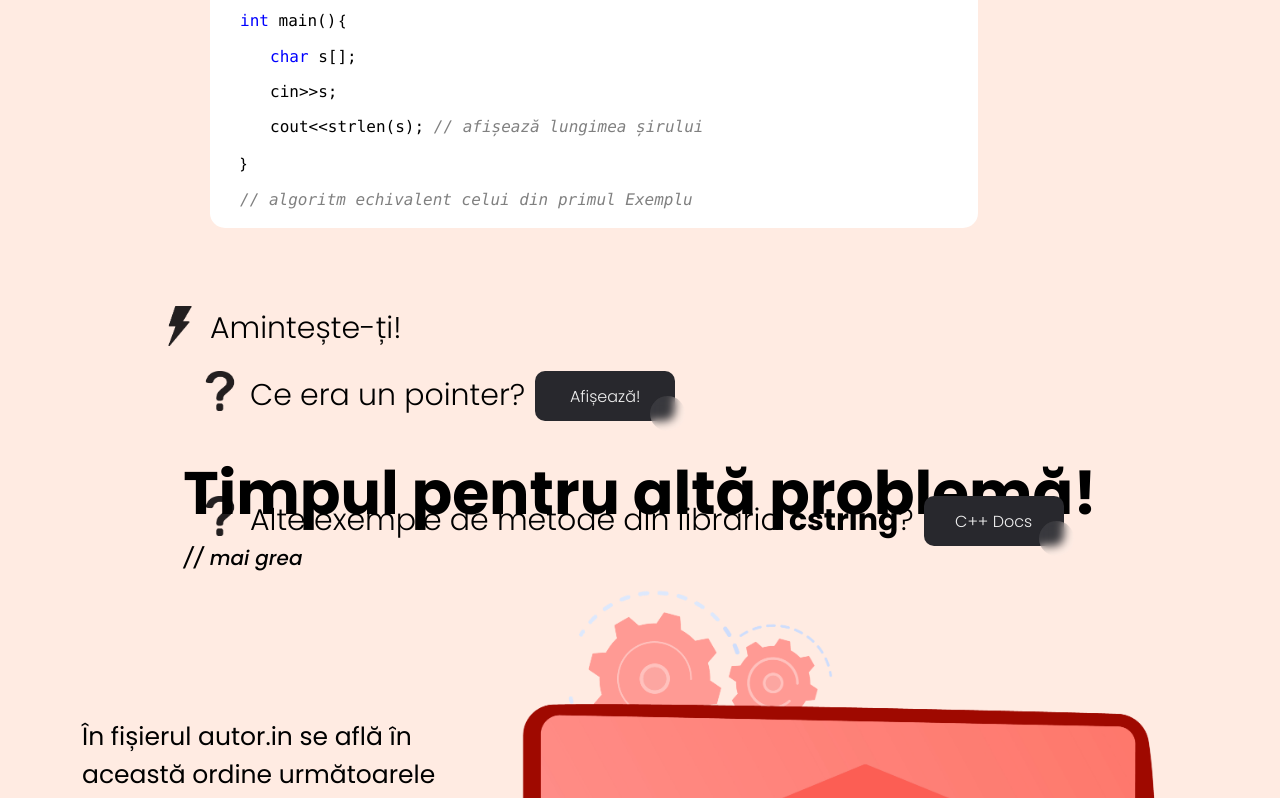
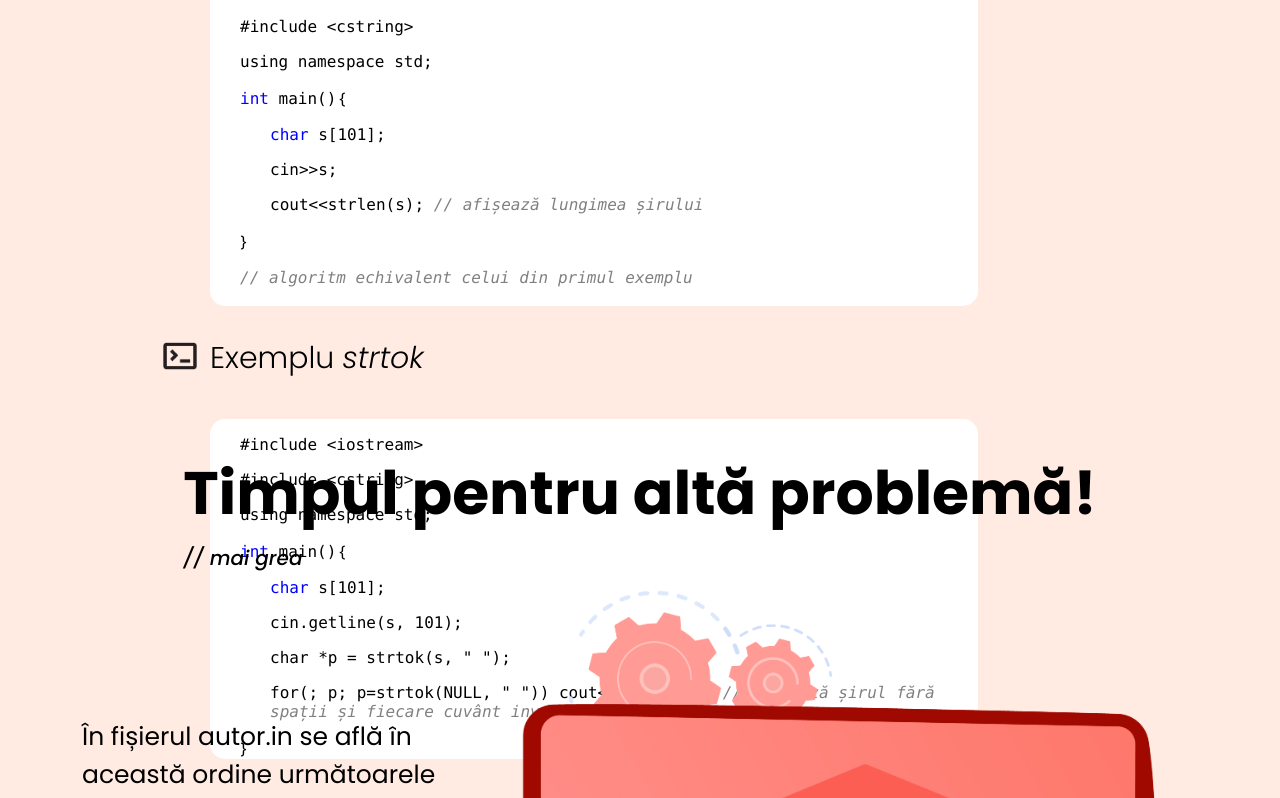
Before and after one commit to proxy76/razvan.github.io, a React (Create React App) app: page / in a window 1280 px wide. Shown: the part 6782-7580 px from the top of the page. Built offline with nearby package versions, Linux system fonts and the light colour scheme; a web font is replaced by a local one.

Commit message:
Update sc.js

```diff
--- a/src/components/sc.js
+++ b/src/components/sc.js
@@ -116,6 +116,7 @@ export default function SirCaract(){
                         <li>strchr(char*, char) - return: *char, caută într-un șir, un caracter</li>
                         <li>strstr(char*, char*) - return: *char, caută într-un șir, alt șir</li>
                         <li>strspn(char*, char*) - return: int, caută într-un șir, alt șir și afișează pe câte poziții se întinde</li>
+                        <li><b>strtok(char*, const char*) / strtok(NULL, const char*)</b> - este folosit pentru împărțirea unui string mai mare, în string-uri mai mici</li>
                     </ul>
                     <p><img src='terminal.png' /><span>Exemplu</span></p>
                     <section className="sc--code-sample2">
@@ -127,11 +128,29 @@ export default function SirCaract(){
                             <p></p>
                             <p></p>
                             <p><span style={{color: "blue"}}>int</span> main()｛</p>
-                            <p style={{marginLeft: 30}}><span style={{color: "blue"}}>char</span> s[];</p>
+                            <p style={{marginLeft: 30}}><span style={{color: "blue"}}>char</span> s[101];</p>
                             <p style={{marginLeft: 30}}>cin&gt;&gt;s;</p>
                             <p style={{marginLeft: 30}}>cout&lt;&lt;strlen(s); <span style={{fontStyle: 'italic', color: 'gray'}}> // afișează lungimea șirului</span></p>
                             <p>｝</p>
-                            <p><span style={{fontStyle: 'italic', color: 'gray'}}> // algoritm echivalent celui din primul Exemplu</span></p>
+                            <p><span style={{fontStyle: 'italic', color: 'gray'}}> // algoritm echivalent celui din primul exemplu</span></p>
+                        </div>
+                    </section>
+                    <p><img src='terminal.png' /><span>Exemplu <i>strtok</i></span></p>
+                    <section className="sc--code-sample2">
+                        <div className="sc--code-text">
+                            <p>#include &lt;iostream&gt;</p>
+                            <p>#include &lt;cstring&gt;</p>
+                            <p></p>
+                            <p>using namespace std;</p>
+                            <p></p>
+                            <p></p>
+                            <p><span style={{color: "blue"}}>int</span> main()｛</p>
+                            <p style={{marginLeft: 30}}><span style={{color: "blue"}}>char</span> s[101];</p>
+                            <p style={{marginLeft: 30}}>cin.getline(s, 101);</p>
+                            <p style={{marginLeft: 30}}>char *p = strtok(s, " ");</p>
+                            <p style={{marginLeft: 30}}>for(; p; p=strtok(NULL, " ")) cout&lt;&lt;strrev(p);<span style={{fontStyle: 'italic', color: 'gray'}}> // afișează șirul fără spații și fiecare cuvânt inversat</span></p>
+                            <p>｝</p>
+                            <p></p>
                         </div>
                     </section>
                     <p className="pop-quiz1"><img src="./lightning.png" /><span>Amintește-ți!</span></p>
```
